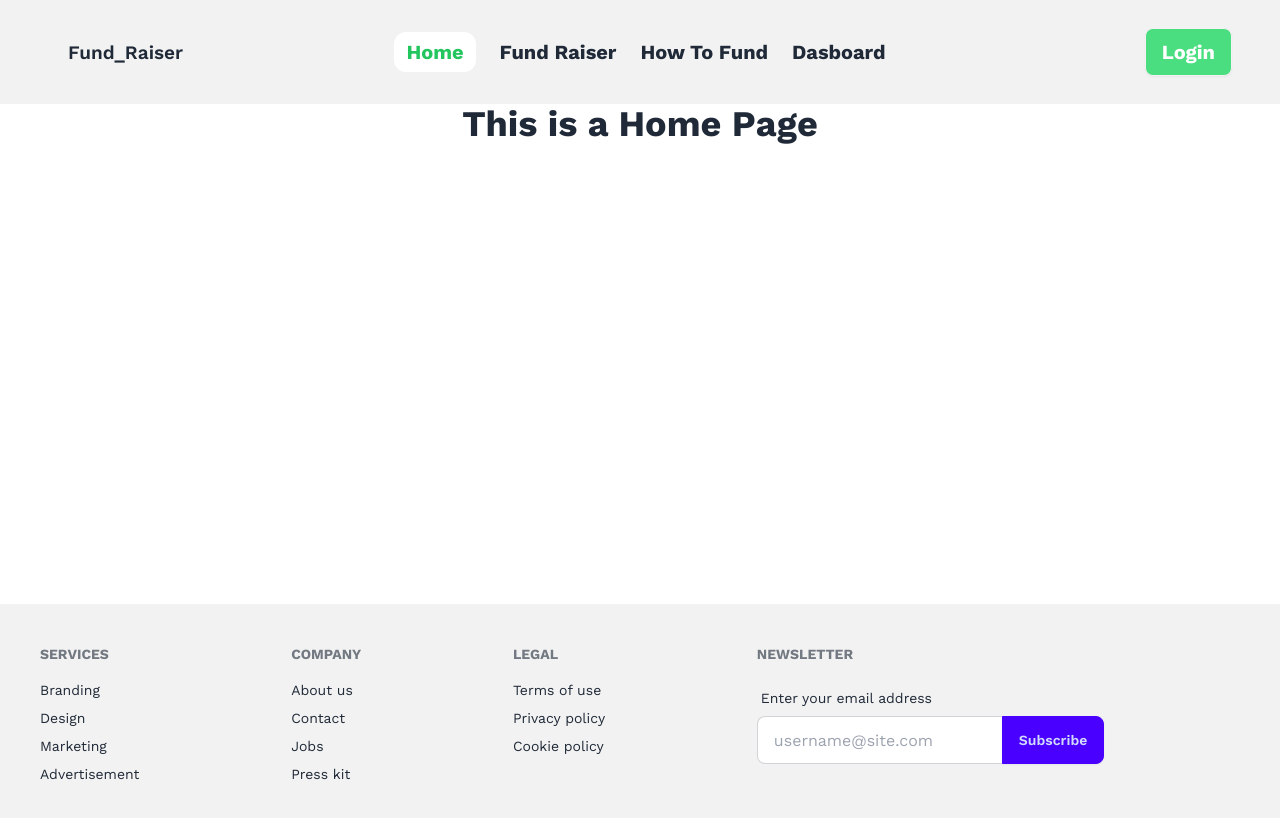
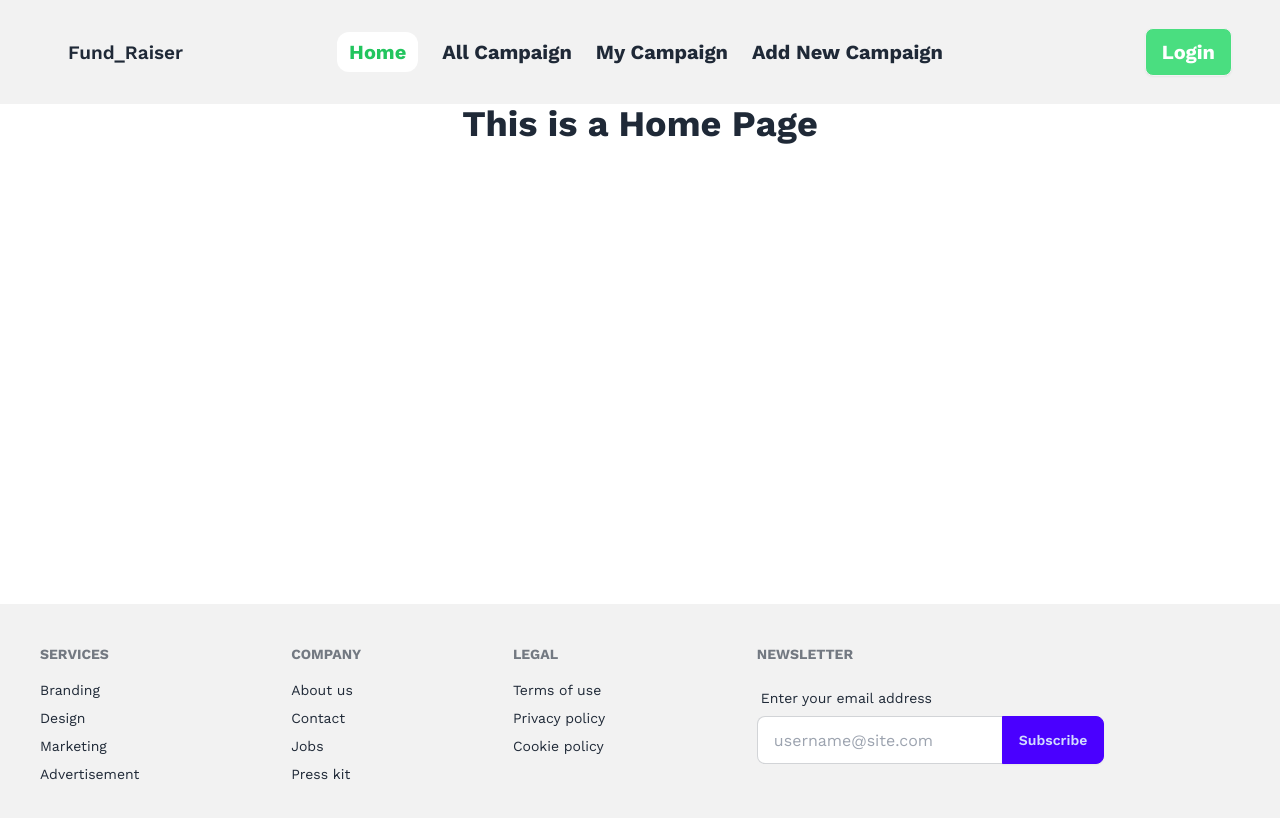
Before and after one commit to Rokon-Khan/ph-assignment-10, a React (Vite) app: page / in a window 1280 px wide. Shown: the top 818 px of the page. Built offline with nearby package versions, Linux system fonts and the light colour scheme; no server answers.

Commit message:
All Page Setup Done

```diff
--- a/src/components/Navbar.jsx
+++ b/src/components/Navbar.jsx
@@ -90,13 +90,13 @@ const Navbar = () => {
               className={({ isActive }) =>
                 `font-bold ${
                   isActive
-                    ? "text-green-500  bg-white px-3 py-2 rounded-xl"
+                    ? "text-green-500 bg-white px-3 py-2 rounded-xl"
                     : "hover:text-green-500"
                 }`
               }
-              to="/donation-campaign"
+              to="/allcampaign"
             >
-              Fund Raiser
+              All Campaign
             </NavLink>
             <NavLink
               className={({ isActive }) =>
@@ -106,21 +106,21 @@ const Navbar = () => {
                     : "hover:text-green-500"
                 }`
               }
-              to="/how-to-help"
+              to="/mycampaign"
             >
-              How To Fund
+              My Campaign
             </NavLink>
             <NavLink
               className={({ isActive }) =>
                 `font-bold ${
                   isActive
-                    ? "text-green-500 bg-white px-3 py-2 rounded-xl"
+                    ? "text-green-500  bg-white px-3 py-2 rounded-xl"
                     : "hover:text-green-500"
                 }`
               }
-              to="/Dashboard"
+              to="/addnewcampaign"
             >
-              Dasboard
+              Add New Campaign
             </NavLink>
           </ul>
         </div>
@@ -134,12 +134,31 @@ const Navbar = () => {
             </Link>
           </div> */}
           {user ? (
-            <button
-              onClick={handleLogOut}
-              className="btn bg-green-400 text-xl text-white font-bold "
-            >
-              Log Out
-            </button>
+            <div className="group relative">
+              <img
+                className="w-[60px] h-[60px] border-4 border-zinc-300 rounded-full cursor-pointer"
+                src={user?.photoURL}
+                alt=""
+              />
+
+              {/* <button
+                onClick={handleLogOut}
+                className="btn bg-green-400 text-xl text-white font-bold "
+              >
+                Log Out
+              </button> */}
+              <div className="absolute top-full left-1/2 -translate-x-1/2 mt-2 hidden group-hover:flex flex-col items-center bg-white p-4 rounded-lg shadow-lg w-[200px]">
+                <h3 className="text-xl font-bold text-center text-gray-700">
+                  {user?.displayName}
+                </h3>
+                <button
+                  onClick={handleLogOut}
+                  className="btn bg-green-400 text-lg text-white font-bold"
+                >
+                  Log Out
+                </button>
+              </div>
+            </div>
           ) : (
             <Link to="/login">
               <button className="btn bg-green-400 text-xl text-white font-bold ">
--- /dev/null
+++ b/src/pages/AddNewCampaign.jsx
@@ -0,0 +1,13 @@
+import React from "react";
+
+const AddNewCampaign = () => {
+  return (
+    <div>
+      <h1 className="text-4xl font-bold text-center">
+        This is Add New Campaign Page
+      </h1>
+    </div>
+  );
+};
+
+export default AddNewCampaign;
--- /dev/null
+++ b/src/pages/AllCampaign.jsx
@@ -0,0 +1,13 @@
+import React from "react";
+
+const AllCampaign = () => {
+  return (
+    <div>
+      <h1 className="text-4xl font-bold text-center">
+        This is All Campaign Page
+      </h1>
+    </div>
+  );
+};
+
+export default AllCampaign;
--- /dev/null
+++ b/src/pages/MyCampaign.jsx
@@ -0,0 +1,11 @@
+const MyCampaign = () => {
+  return (
+    <div>
+      <h1 className="text-4xl font-bold text-center">
+        This is My Cmpaign Page
+      </h1>
+    </div>
+  );
+};
+
+export default MyCampaign;
--- /dev/null
+++ b/src/pages/MyDonation.jsx
@@ -0,0 +1,13 @@
+import React from "react";
+
+const MyDonation = () => {
+  return (
+    <div>
+      <h1 className="text-4xl font-bold text-center">
+        This is My Donation Page
+      </h1>
+    </div>
+  );
+};
+
+export default MyDonation;
```
Also changed, not shown: src/routes/Routes.jsx (+44 -0 lines).
